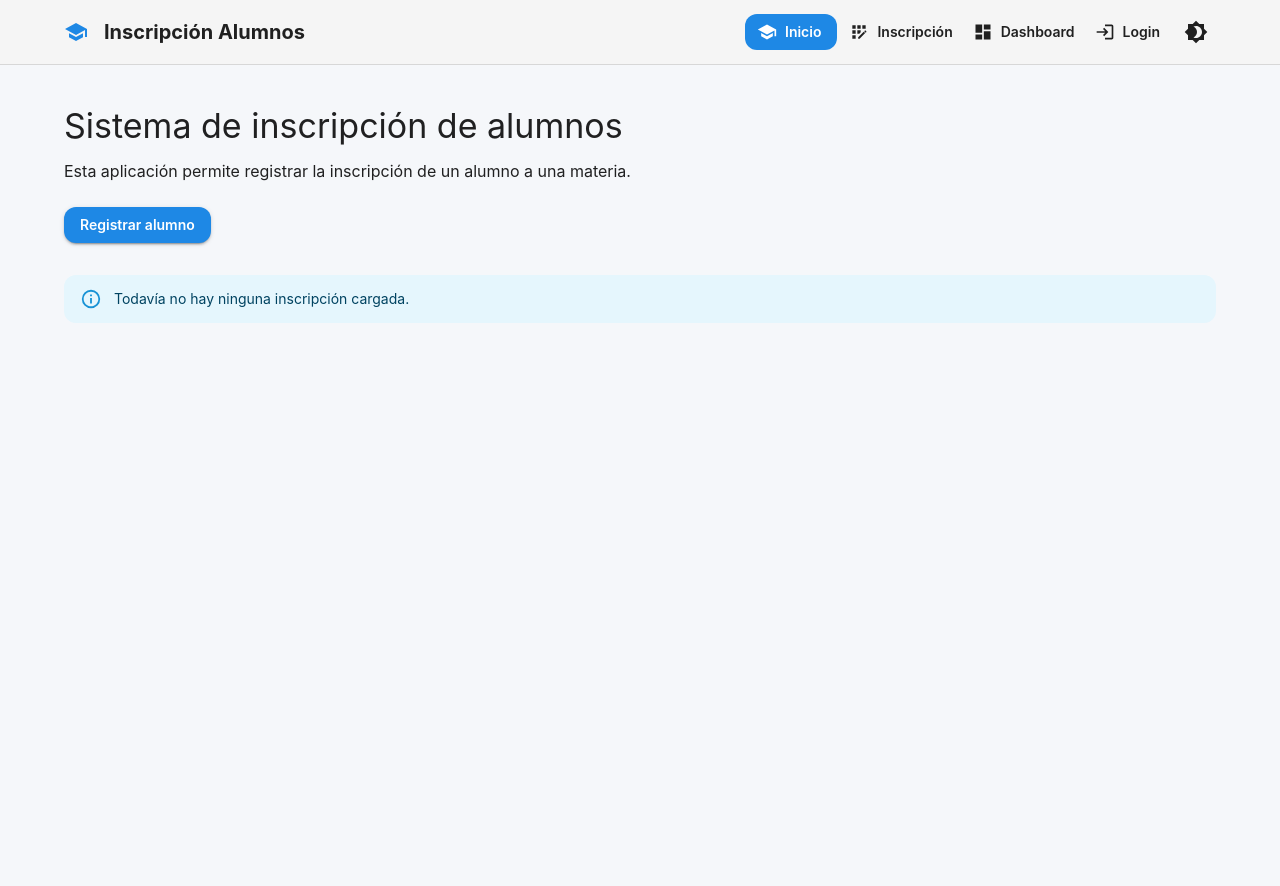
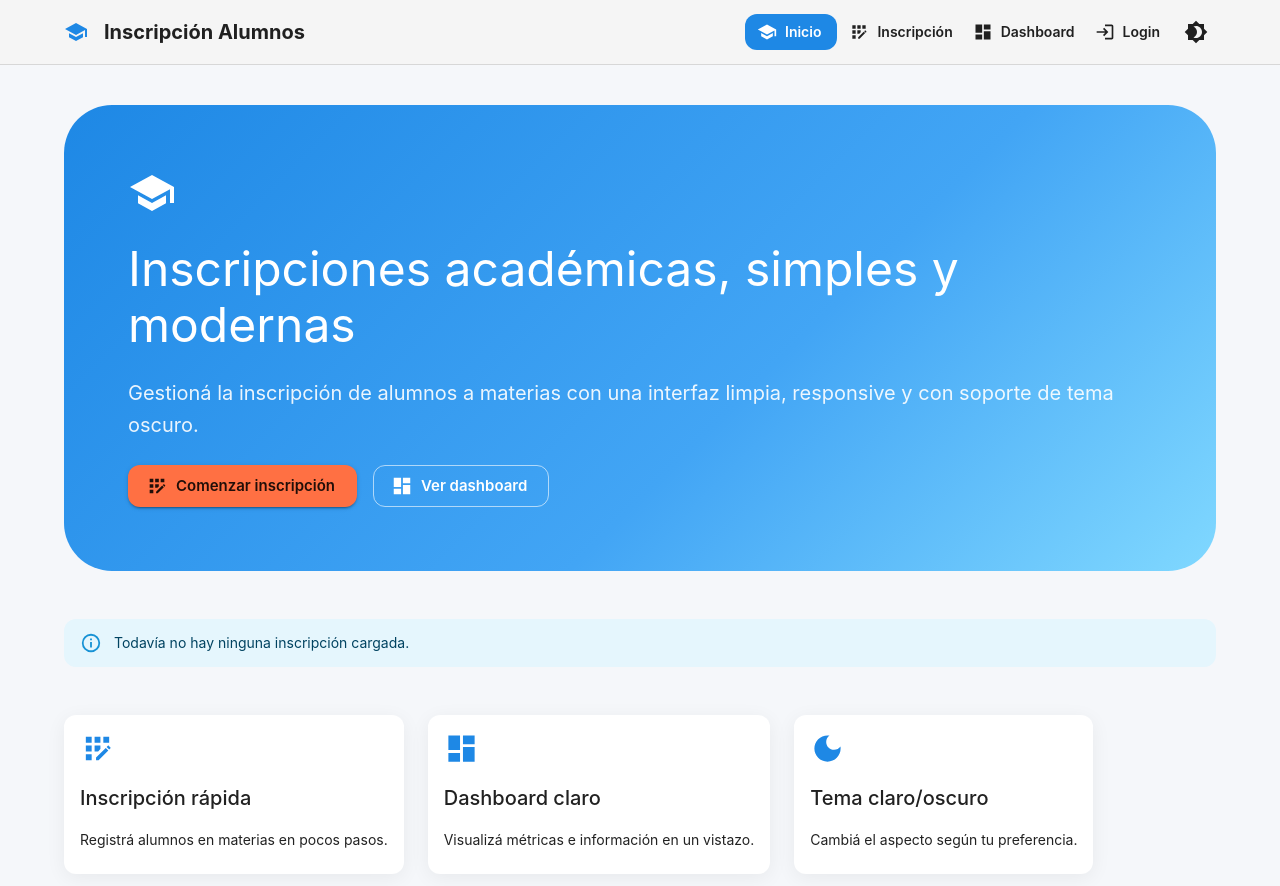
Before and after one commit to lunasolariulman-ops/proyecto-programacion, a React (Vite) app in the folder frontend/: page / in a window 1280 px wide. Shown: the top 886 px of the page. Before the commit the page ends 800 px from the top, so only its background shows below. Built offline with nearby package versions, Linux system fonts and the light colour scheme.

Commit message:
Cambio Home.jsx

```diff
--- a/frontend/src/components/Home.jsx
+++ b/frontend/src/components/Home.jsx
@@ -1,54 +1,56 @@
-import { useNavigate } from 'react-router-dom';
-import {
-    Alert,
-    Box,
-    Button,
-    Card,
-    CardContent,
-    Chip,
-    Divider,
-    Stack,
-    Typography,
-} from '@mui/material';
+import { Box, Typography, Button, Grid, Card, CardContent, Stack, Alert, Chip, Divider } from "@mui/material";
+import { AppRegistration, Dashboard as DashboardIcon, DarkMode, School } from "@mui/icons-material";
+import { Link } from "react-router-dom";
 
-function Home({ alumno }) {
-    const navigate = useNavigate();
+const features = [
+  { icon: <AppRegistration fontSize="large" color="primary" />, title: "Inscripción rápida", desc: "Registrá alumnos en materias en pocos pasos." },
+  { icon: <DashboardIcon fontSize="large" color="primary" />, title: "Dashboard claro", desc: "Visualizá métricas e información en un vistazo." },
+  { icon: <DarkMode fontSize="large" color="primary" />, title: "Tema claro/oscuro", desc: "Cambiá el aspecto según tu preferencia." },
+];
 
-    return (
-        <Box>
-            <Typography variant="h4" component="h1" gutterBottom>
-                Sistema de inscripción de alumnos
+const Home = ({ alumno }) => (
+  <Stack spacing={6}>
+    <Box
+      sx={{
+        p: { xs: 4, md: 8 },
+        borderRadius: 4,
+        background: (t) =>
+          t.palette.mode === "light"
+            ? "linear-gradient(135deg,#1e88e5 0%,#42a5f5 60%,#80d8ff 100%)"
+            : "linear-gradient(135deg,#0d47a1 0%,#1565c0 60%,#1976d2 100%)",
+        color: "#fff",
+      }}
+    >
+      <Stack spacing={3} maxWidth="md">
+        <School sx={{ fontSize: 48 }} />
+        <Typography variant="h3" fontWeight={800}>
+          Inscripciones académicas, simples y modernas
         </Typography>
+        <Typography variant="h6" sx={{ opacity: 0.9, fontWeight: 400 }}>
+          Gestioná la inscripción de alumnos a materias con una interfaz limpia, responsive y con soporte de tema oscuro.
+        </Typography>
+        <Stack direction={{ xs: "column", sm: "row" }} spacing={2}>
+          <Button component={Link} to="/registro" variant="contained" color="secondary" size="large" startIcon={<AppRegistration />}>
+            Comenzar inscripción
+          </Button>
+          <Button component={Link} to="/dashboard" variant="outlined" size="large" sx={{ color: "#fff", borderColor: "rgba(255,255,255,0.6)" }} startIcon={<DashboardIcon />}>
+            Ver dashboard
+          </Button>
+        </Stack>
+      </Stack>
+    </Box>
 
-            <Typography variant="body1" sx={{ mb: 3 }}>
-                Esta aplicación permite registrar la inscripción de un alumno a una materia.
-            </Typography>
-
-            <Button
-                variant="contained"
-                color="primary"
-                onClick={() => navigate('/registro')}
-            >
-                Registrar alumno
-            </Button>
-
-            <Box sx={{ mt: 4 }}>
     {alumno ? (
       <Card>
         <CardContent>
-                            <Typography variant="h5" gutterBottom>
-                                Resumen de inscripción
-                            </Typography>
-
+          <Typography variant="h5" fontWeight={700} gutterBottom>Resumen de inscripción</Typography>
           <Divider sx={{ mb: 2 }} />
-
           <Stack spacing={1}>
             <Typography><strong>Nombre:</strong> {alumno.nombre}</Typography>
             <Typography><strong>DNI:</strong> {alumno.dni}</Typography>
             <Typography><strong>Email:</strong> {alumno.email}</Typography>
             <Typography><strong>Observaciones:</strong> {alumno.observaciones || '—'}</Typography>
           </Stack>
-
           <Stack direction="row" spacing={1} sx={{ mt: 2 }}>
             <Chip label={alumno.materia} color="primary" />
             <Chip label={alumno.modalidad} color="secondary" />
@@ -57,13 +59,25 @@ function Home({ alumno }) {
         </CardContent>
       </Card>
     ) : (
-                    <Alert severity="info">
-                        Todavía no hay ninguna inscripción cargada.
-                    </Alert>
+      <Alert severity="info">Todavía no hay ninguna inscripción cargada.</Alert>
     )}
-            </Box>
-        </Box>
+
+    <Grid container spacing={3}>
+      {features.map((f) => (
+        <Grid item xs={12} md={4} key={f.title}>
+          <Card sx={{ height: "100%" }}>
+            <CardContent>
+              <Stack spacing={2}>
+                {f.icon}
+                <Typography variant="h6" fontWeight={700}>{f.title}</Typography>
+                <Typography variant="body2" color="text.secondary">{f.desc}</Typography>
+              </Stack>
+            </CardContent>
+          </Card>
+        </Grid>
+      ))}
+    </Grid>
+  </Stack>
 );
-}
 
 export default Home;
```
Lines whose indentation alone changed are shown as unchanged.
